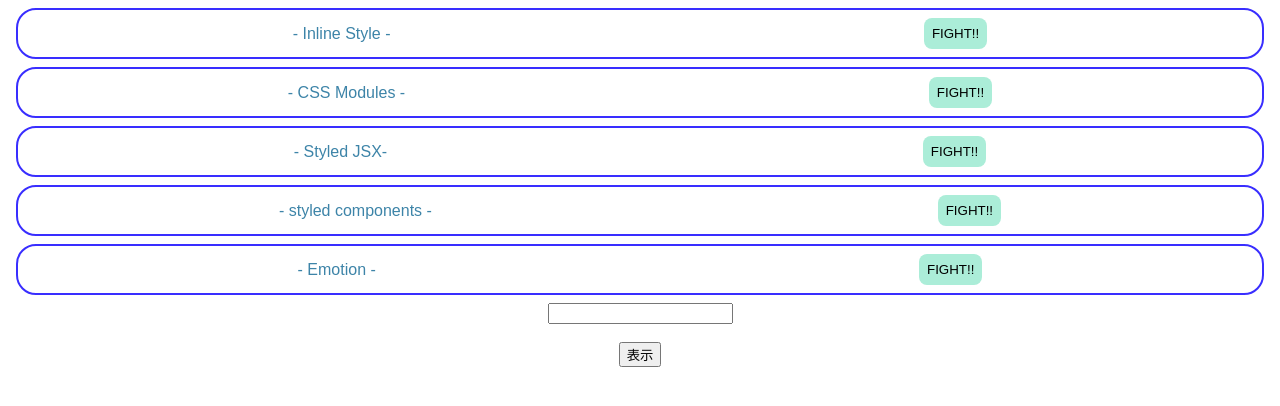
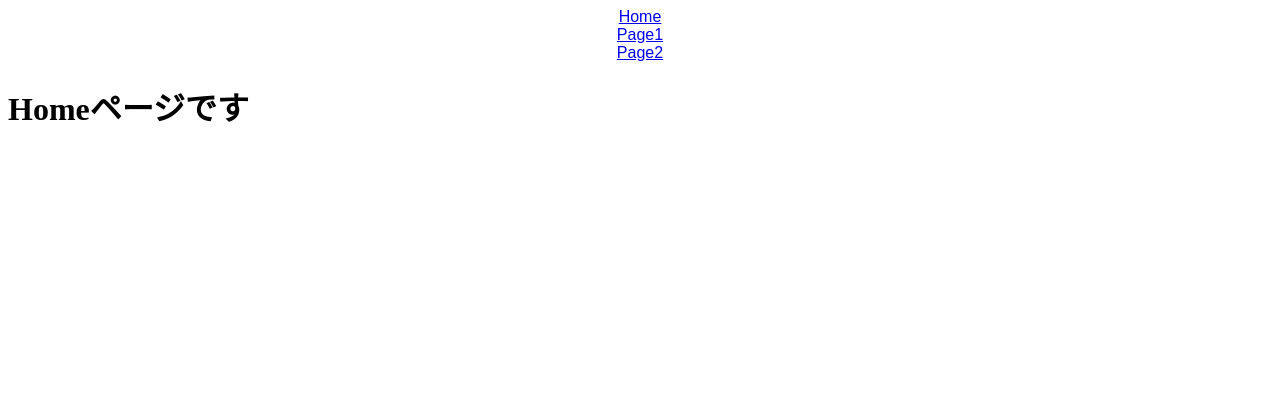
Before and after one commit to hashi17/React-tech, a React (Create React App) app: page / in a window 1280 px wide. Shown: the top 406 px of the page. Built offline with nearby package versions, Linux system fonts and the light colour scheme.

Commit message:
基本的なルーティング

```diff
--- a/src/App.js
+++ b/src/App.js
@@ -2,10 +2,15 @@
 import { ChildArea } from "./components/ChildArea";
 import { CssModules } from "./components/CssModules";
 import { Emotion } from "./components/Emotion";
+import { Home } from "./components/Home";
 import { InlineStyle } from "./components/InlineStyle";
+import { Page1 } from "./components/Page1";
+import { Page2 } from "./components/Page2";
 import { StyledComponents } from "./components/StyledComponents";
 import { StyledJsx } from "./components/StyledJsx";
 import "./styles.css";
+
+import { BrowserRouter, Link, Switch, Route } from "react-router-dom";
 
 export default function App() {
   const [text, setText] = useState("");
@@ -22,17 +27,25 @@
   console.log(temp);
 
   return (
-    <div className="App">
-      <InlineStyle />
-      <CssModules />
-      <StyledJsx />
-      <StyledComponents />
-      <Emotion />
-      <input value={text} onChange={onChangeText} />
-      <br />
-      <br />
-      <button onClick={onClickOpen}>表示</button>
-      <ChildArea open={open} onClickClose={onClickClose} />
-    </div>
+    <BrowserRouter>
+      <div className="App">
+        <Link to="/">Home</Link>
+        <br />
+        <Link to="/page1">Page1</Link>
+        <br />
+        <Link to="/page2">Page2</Link>
+      </div>
+      <Switch>
+        <Route exact path="/">
+          <Home />
+        </Route>
+        <Route path="/page1">
+          <Page1 />
+        </Route>
+        <Route path="/page2">
+          <Page2 />
+        </Route>
+      </Switch>
+    </BrowserRouter>
   );
 }
--- /dev/null
+++ b/src/components/Home.jsx
@@ -0,0 +1,7 @@
+export const Home = () => {
+  return (
+    <div>
+      <h1>Homeページです</h1>
+    </div>
+  );
+};
--- /dev/null
+++ b/src/components/Page1.jsx
@@ -0,0 +1,7 @@
+export const Page1 = () => {
+  return (
+    <div>
+      <h1>Page1です</h1>
+    </div>
+  );
+};
--- /dev/null
+++ b/src/components/Page2.jsx
@@ -0,0 +1,7 @@
+export const Page2 = () => {
+  return (
+    <div>
+      <h1>Page2です</h1>
+    </div>
+  );
+};
```
